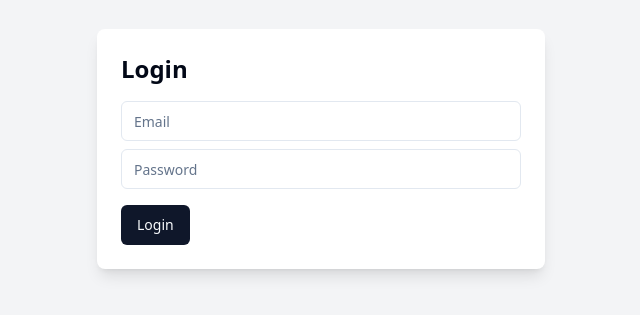
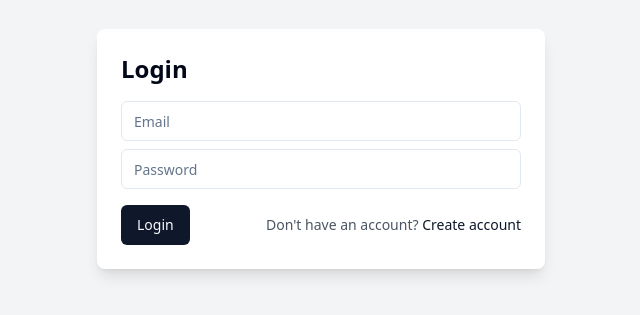
Before and after one commit to aniketmandloi/Mini-Order-Status-Tracker, a Next.js app in the folder frontend/: page /login in a window 1280 px wide. Shown: the part 251-566 px from the top of the page, without its empty margins (319-959 px from the left). Built offline with nearby package versions, Linux system fonts and the light colour scheme.

Commit message:
add login, register navigation

```diff
--- a/frontend/app/page.tsx
+++ b/frontend/app/page.tsx
@@ -1,7 +1,16 @@
+"use client";
+
 import { Button } from "@/components/ui/button";
 import { cn } from "@/lib/utils";
+import { useRouter } from "next/navigation";
 
 export default function Home() {
+  const router = useRouter();
+
+  const handleGetStarted = () => {
+    router.push("/login");
+  };
+
   return (
     <div className="flex items-center justify-center min-h-screen bg-gray-100 dark:bg-gray-900">
       <div className="text-center p-6 bg-white dark:bg-gray-800 rounded-lg shadow-lg">
@@ -11,7 +20,10 @@ export default function Home() {
         <p className="text-lg mb-6 text-gray-600 dark:text-gray-300">
           this is the Entry page of the Tracker App
         </p>
-        <Button className="bg-primary text-white hover:bg-primary/80">
+        <Button
+          className="bg-primary text-white hover:bg-primary/80"
+          onClick={handleGetStarted}
+        >
           Get Started
         </Button>
       </div>
--- a/frontend/pages/login.tsx
+++ b/frontend/pages/login.tsx
@@ -23,6 +23,10 @@ const Login = () => {
     }
   };
 
+  const handleNavigateToRegister = () => {
+    router.push("/register");
+  };
+
   return (
     <div className="flex items-center justify-center min-h-screen bg-gray-100 dark:bg-gray-900">
       <div className="p-6 bg-white dark:bg-gray-800 rounded-lg shadow-lg w-full max-w-md">
@@ -41,7 +45,24 @@ const Login = () => {
           onChange={(e) => setPassword(e.target.value)}
           className="mb-4"
         />
-        <Button onClick={handleLogin}>Login</Button>
+        <div
+          style={{
+            display: "flex",
+            justifyContent: "space-between",
+            alignItems: "center",
+          }}
+        >
+          <Button onClick={handleLogin}>Login</Button>
+          <p className="text-center text-sm text-gray-600 dark:text-gray-400">
+            Don't have an account?{" "}
+            <span
+              onClick={handleNavigateToRegister}
+              className="text-primary cursor-pointer hover:underline"
+            >
+              Create account
+            </span>
+          </p>
+        </div>
       </div>
     </div>
   );
```
